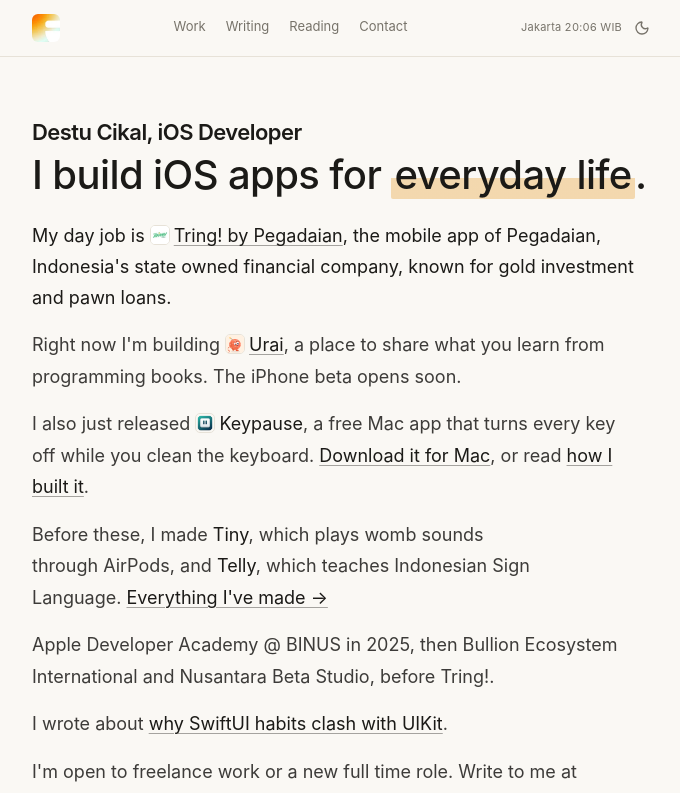
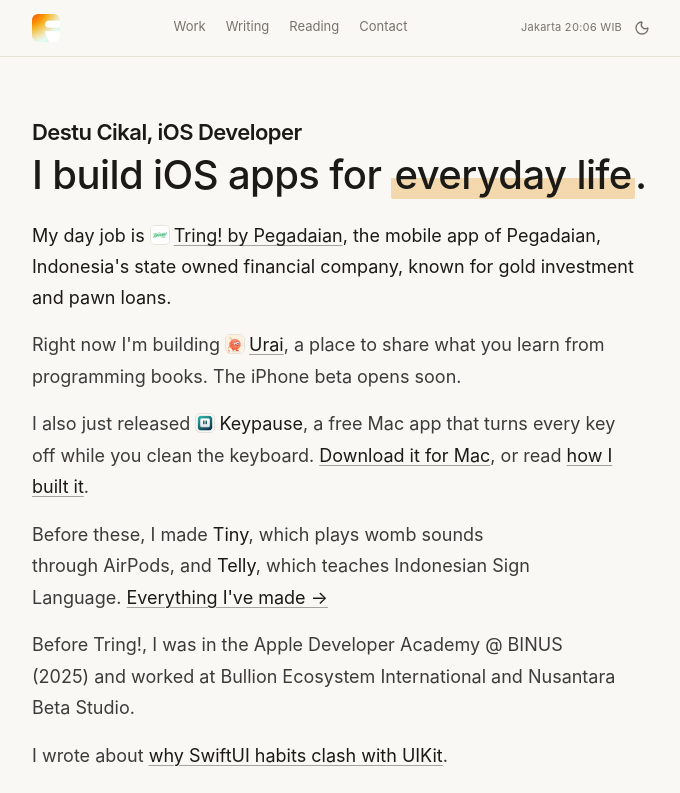
Before and after one commit to destucr/porto-web, a Next.js app: page / in a window 1280 px wide. Shown: the top 793 px of the page, without its empty margins (296-976 px from the left). Built offline with nearby package versions, Linux system fonts and the light colour scheme; no server answers.

Commit message:
Home: smoother background sentence

```diff
--- a/app/(website)/page.tsx
+++ b/app/(website)/page.tsx
@@ -60,8 +60,8 @@ export default async function Home() {
         </p>
 
         <p className="reveal" style={{ animationDelay: "160ms" }}>
-          Apple Developer Academy @ BINUS in 2025, then Bullion Ecosystem International and
-          Nusantara Beta Studio, before Tring!.
+          Before Tring!, I was in the Apple Developer Academy @ BINUS (2025) and worked at Bullion
+          Ecosystem International and Nusantara Beta Studio.
         </p>
 
         {post && (
```
